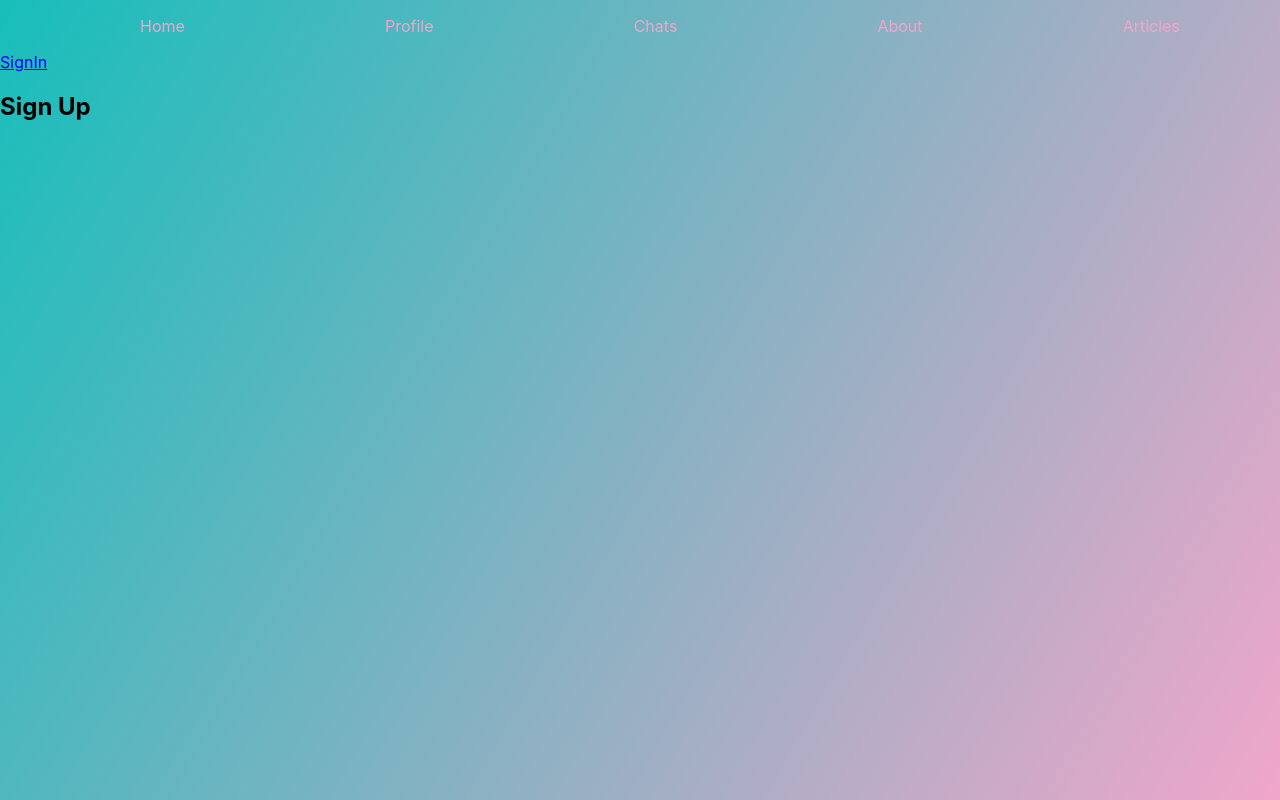
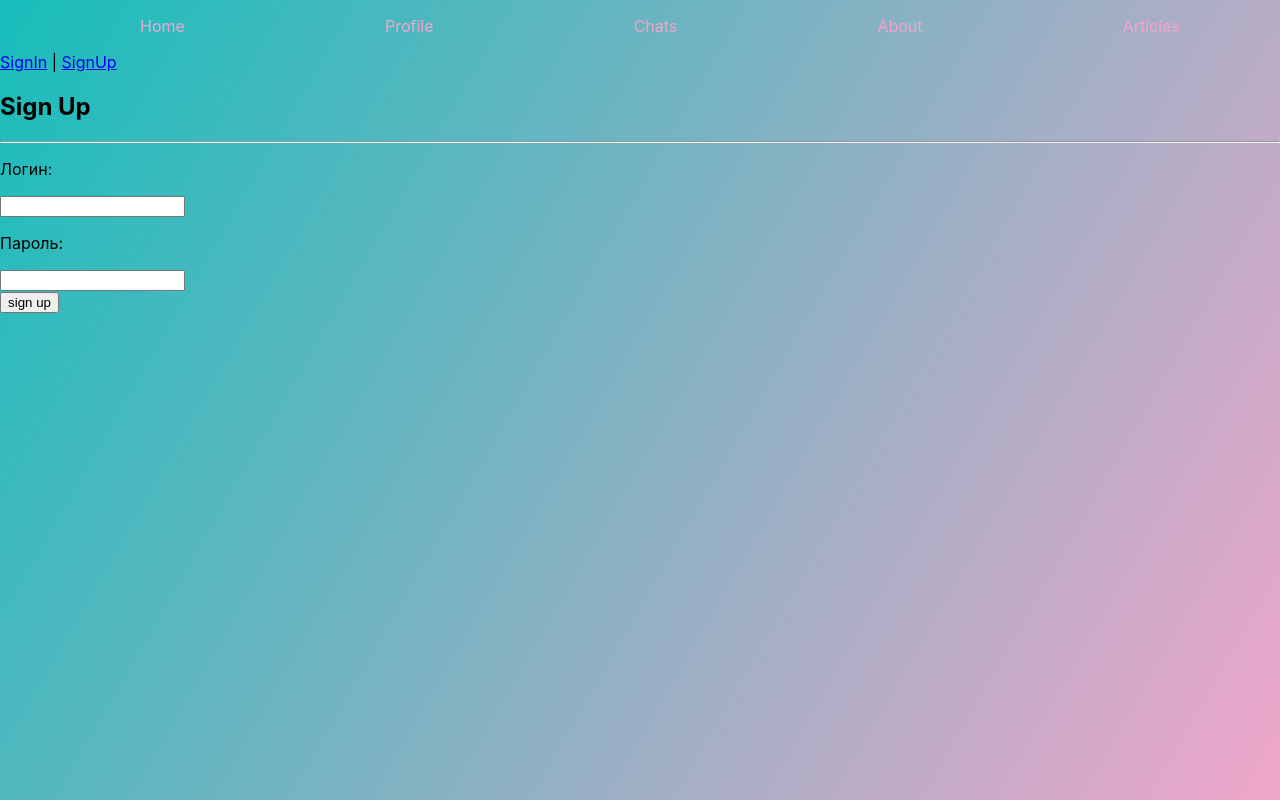
Before and after one commit to ArtemChesnov/React, a React app: page /signup in a window 1280 px wide. Built offline with nearby package versions, Linux system fonts and the light colour scheme; no server answers.

Commit message:
last hw started

```diff
--- a/package.json
+++ b/package.json
@@ -30,6 +30,7 @@
     "addon-redux": "^2.0.11",
     "axios": "^0.27.2",
     "axios-mock-adapter": "^1.20.0",
+    "firebase": "^9.8.1",
     "history": "^5.3.0",
     "prop-types": "^15.8.1",
     "react": "^18.0.0",
--- a/src/Components/AppRouter.tsx
+++ b/src/Components/AppRouter.tsx
@@ -1,4 +1,5 @@
-import React, { FC, Suspense } from 'react';
+import React, { FC, Suspense, useEffect } from 'react';
+import { useDispatch } from 'react-redux';
 import { BrowserRouter, Route, Routes } from 'react-router-dom';
 import { AboutWithConnect } from 'src/pages/About';
 import { Articles } from 'src/pages/Articles';
@@ -8,6 +9,8 @@ import { Loader } from 'src/pages/Loader';
 import { Profile } from 'src/pages/Profile';
 import { SignIn } from 'src/pages/SignIn';
 import { SignUp } from 'src/pages/SignUp';
+import { auth } from 'src/services/firebase';
+import { changeAuth } from 'src/store/profile/slice';
 import { Header } from './CompFunc/Header';
 import { PrivateRoute } from './PrivateRoute';
 import { PublicRoute } from './PublicRoute';
@@ -28,6 +31,19 @@ const Chats = React.lazy(() =>
 );
 
 export const AppRouter: FC = () => {
+  const dispatch = useDispatch();
+
+  useEffect(() => {
+    auth.onAuthStateChanged((user) => {
+      console.log('user', user);
+      if (user) {
+        dispatch(changeAuth(true));
+      } else {
+        dispatch(changeAuth(false));
+      }
+    });
+  }, []);
+
   return (
     <BrowserRouter>
       <Suspense fallback={<Loader />}>
@@ -35,7 +51,6 @@ export const AppRouter: FC = () => {
           <Route path="/" element={<Header />}>
             <Route index element={<Home />} />
             <Route path="profile" element={<Profile />} />
-
             <Route path="chats" element={<PrivateRoute />}>
               <Route index element={<ChatList />} />
               <Route path=":chatId" element={<Chats />} />
--- a/src/Components/CompFunc/CompChat/MessageForm.tsx
+++ b/src/Components/CompFunc/CompChat/MessageForm.tsx
@@ -1,14 +1,14 @@
 import React, { FC, useState, memo } from 'react';
 import { useParams } from 'react-router-dom';
 import { useDispatch } from 'react-redux';
-import { addMessageWithReply } from '../../../store/chats/slice';
-import { ChatsState } from 'src/store/chats/slice';
-import { AddMessage } from 'src/store/chats/types';
 import { ThunkDispatch } from 'redux-thunk';
 
 import { AuthorInput } from './AuthorInput/AuthorInput';
 import { MessageButton } from './MessageButton/MessageButton';
 import { MessageInput } from './MessageInput/MessageInput';
+import { addMessageWithReply } from 'src/store/chats/slice';
+import { ChatsState } from 'src/store/chats/slice';
+import { AddMessage } from 'src/store/chats/types';
 
 import style from './MessageForm.module.scss';
 
--- a/src/Components/CompFunc/Header.tsx
+++ b/src/Components/CompFunc/Header.tsx
@@ -1,8 +1,8 @@
-import React, { FC } from 'react';
-import { useDispatch, useSelector } from 'react-redux';
+import React, { FC, useState } from 'react';
+import { useSelector } from 'react-redux';
 import { Outlet, NavLink, Link } from 'react-router-dom';
+import { logOut } from 'src/services/firebase';
 import { selectAuth } from 'src/store/profile/selectors';
-import { changeAuth } from 'src/store/profile/slice';
 import style from './Header.module.scss';
 
 const navigate = [
@@ -34,8 +34,18 @@ const navigate = [
 ];
 
 export const Header: FC = () => {
-  const dispatch = useDispatch();
   const auth = useSelector(selectAuth);
+  const [error, setError] = useState('');
+
+  const handleSignOut = async () => {
+    setError('');
+    try {
+      await logOut();
+    } catch (err) {
+      setError((err as Error).message);
+    }
+  };
+
   return (
     <>
       <header>
@@ -55,9 +65,12 @@ export const Header: FC = () => {
         </ul>
       </header>
       {auth ? (
-        <button onClick={() => dispatch(changeAuth(false))}>logout</button>
+        <button onClick={handleSignOut}>logout</button>
       ) : (
-        <Link to="/signin">SignIn</Link>
+        <>
+          <Link to="/signin">SignIn</Link> | <Link to="/signup">SignUp</Link>
+          {error && <p style={{ color: 'red' }}>{error}</p>}
+        </>
       )}
       <main>
         <Outlet />
--- a/src/pages/Profile.tsx
+++ b/src/pages/Profile.tsx
@@ -1,11 +1,20 @@
-import React, { FC, useState } from 'react';
+import { onValue } from 'firebase/database';
+import React, { FC, useEffect, useState } from 'react';
 import { useDispatch, useSelector } from 'react-redux';
+import { userRef } from 'src/services/firebase';
 import { selectName, selectVisible } from 'src/store/profile/selectors';
 import { changeName, toggleProfile } from 'src/store/profile/slice';
 
 export const Profile: FC = () => {
   const dispatch = useDispatch();
   const [value, setValue] = useState('');
+
+  useEffect(() => {
+    onValue(userRef, (snapshot) => {
+      const user = snapshot.val();
+      console.log('user', user);
+    });
+  }, []);
 
   const visible = useSelector(selectVisible);
   const name = useSelector(selectName);
--- a/src/pages/SignIn.tsx
+++ b/src/pages/SignIn.tsx
@@ -1,23 +1,21 @@
-import { useDispatch } from 'react-redux';
 import React, { FC, useState } from 'react';
 
-import { changeAuth } from 'src/store/profile/slice';
+import { logIn } from 'src/services/firebase';
 
 export const SignIn: FC = () => {
-  const [login, setLogin] = useState('');
+  const [email, setEmail] = useState('');
   const [password, setPassword] = useState('');
-  const [error, setError] = useState(false);
+  const [error, setError] = useState('');
 
-  const dispatch = useDispatch();
-
-  const handleSubmit = (e: React.FormEvent<HTMLFormElement>) => {
+  const handleSubmit = async (e: React.FormEvent<HTMLFormElement>) => {
     e.preventDefault();
 
-    setError(false);
-    if (login === 'che' && password === 'che') {
-      dispatch(changeAuth(true));
-    } else {
-      setError(true);
+    setError('');
+
+    try {
+      await logIn(email, password);
+    } catch (err) {
+      setError((err as Error).message);
     }
   };
 
@@ -28,9 +26,9 @@ export const SignIn: FC = () => {
       <form onSubmit={handleSubmit}>
         <p>Логин:</p>
         <input
-          type="text"
-          onChange={(e) => setLogin(e.target.value)}
-          value={login}
+          type="email"
+          onChange={(e) => setEmail(e.target.value)}
+          value={email}
         />
         <p>Пароль:</p>
         <input
@@ -41,7 +39,7 @@ export const SignIn: FC = () => {
         <br />
         <button>sign in</button>
 
-        {error && <p style={{ color: 'red' }}>Логин или пароль не верны</p>}
+        {error && <p style={{ color: 'red' }}>{error}</p>}
       </form>
     </>
   );
--- a/src/pages/SignUp.tsx
+++ b/src/pages/SignUp.tsx
@@ -1,9 +1,52 @@
-import React, { FC } from 'react';
+import React, { FC, useState } from 'react';
+import { useDispatch } from 'react-redux';
+import { useNavigate } from 'react-router';
+import { signUp } from 'src/services/firebase';
 
 export const SignUp: FC = () => {
+  const [email, setEmail] = useState('');
+  const [password, setPassword] = useState('');
+  const [error, setError] = useState('');
+
+  const dispatch = useDispatch();
+  const navigate = useNavigate();
+
+  const handleSubmit = async (e: React.FormEvent<HTMLFormElement>) => {
+    e.preventDefault();
+
+    setError('');
+
+    try {
+      await signUp(email, password);
+
+      navigate('/signup');
+    } catch (err) {
+      setError((err as Error).message);
+    }
+  };
+
   return (
     <>
       <h2>Sign Up</h2>
+      <hr />
+      <form onSubmit={handleSubmit}>
+        <p>Логин:</p>
+        <input
+          type="email"
+          onChange={(e) => setEmail(e.target.value)}
+          value={email}
+        />
+        <p>Пароль:</p>
+        <input
+          type="password"
+          onChange={(e) => setPassword(e.target.value)}
+          value={password}
+        />
+        <br />
+        <button>sign up</button>
+
+        {error && <p style={{ color: 'red' }}>{error}</p>}
+      </form>
     </>
   );
 };
--- /dev/null
+++ b/src/services/firebase.ts
@@ -0,0 +1,34 @@
+import { initializeApp } from 'firebase/app';
+import {
+  createUserWithEmailAndPassword,
+  getAuth,
+  signInWithEmailAndPassword,
+  signOut,
+} from 'firebase/auth';
+
+import { getDatabase, ref } from 'firebase/database';
+
+const firebaseConfig = {
+  apiKey: 'AIzaSyAhWliUQLtPIH7v-NqeUJnzlRocWdaQNf4',
+  authDomain: 'che3-fb83e.firebaseapp.com',
+  projectId: 'che3-fb83e',
+  storageBucket: 'che3-fb83e.appspot.com',
+  messagingSenderId: '359281941150',
+  appId: '1:359281941150:web:e45da6e7372cbc6396f98f',
+};
+
+const firebase = initializeApp(firebaseConfig);
+
+export const auth = getAuth(firebase);
+
+export const signUp = async (email: string, password: string) =>
+  await createUserWithEmailAndPassword(auth, email, password);
+
+export const logOut = async () => await signOut(auth);
+
+export const logIn = async (email: string, password: string) =>
+  await signInWithEmailAndPassword(auth, email, password);
+
+const db = getDatabase(firebase);
+
+export const userRef = ref(db, 'user');
--- a/src/store/index.ts
+++ b/src/store/index.ts
@@ -19,7 +19,7 @@ import { profileReducer } from './profile/slice';
 export type StoreState = ReturnType<typeof rootReducer>;
 
 const persistConfig = {
-  blacklist: [],
+  blacklist: ['profile'],
   key: 'root',
   storage,
 };
```
Also changed, not shown: 1 other file (tests, documents, lock files or other folders).
